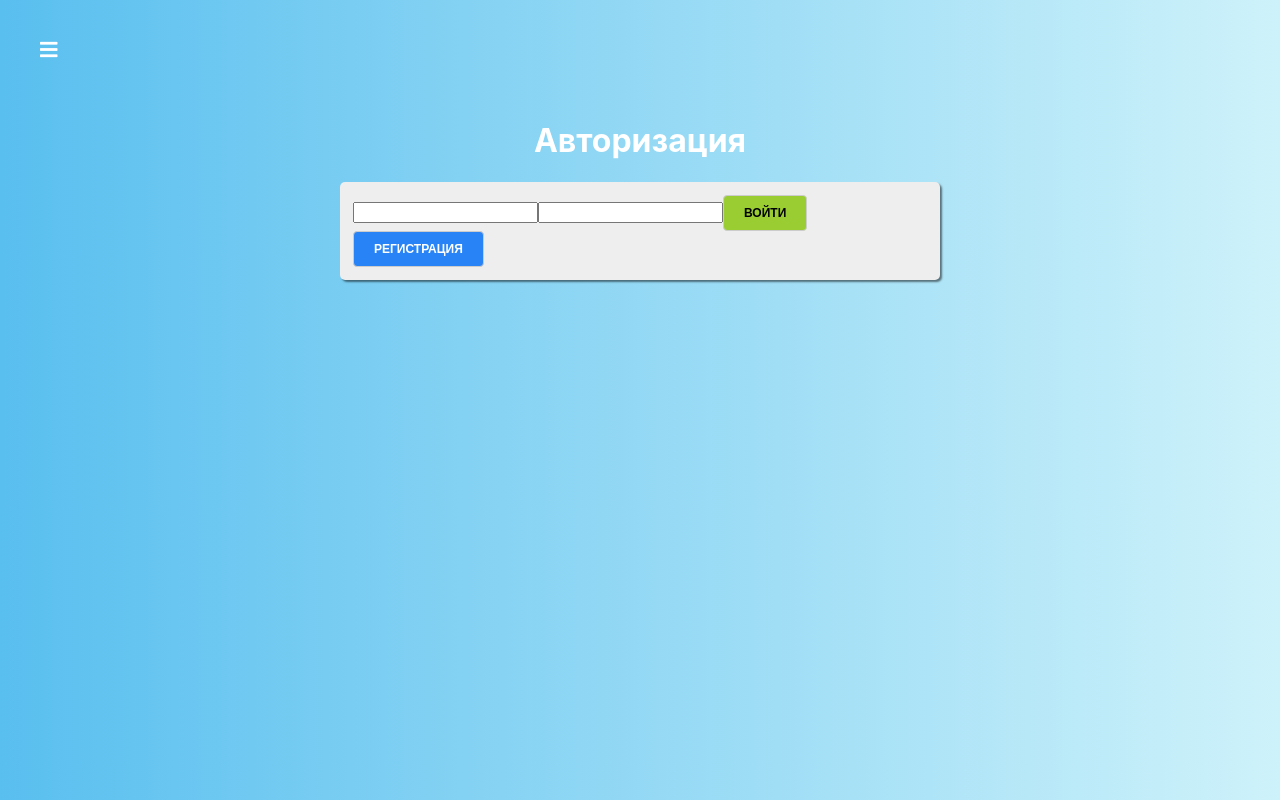
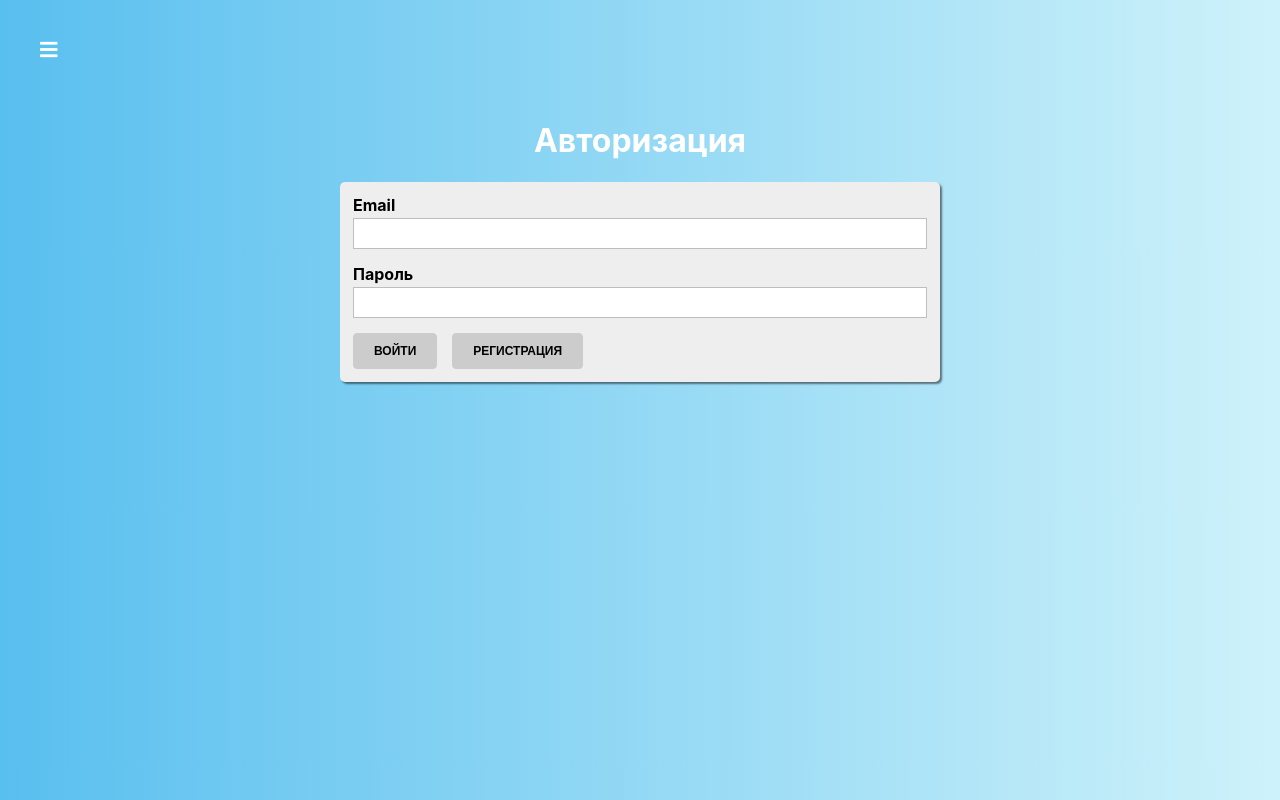
Before and after one commit to OverNovik/Learn-project, a React app in the folder react-quiz/: page /auth in a window 1280 px wide. Built offline with nearby package versions, Linux system fonts and the light colour scheme.

Commit message:
add validation form

```diff
--- /dev/null
+++ b/react-quiz/src/components/UI/Input/Input.js
@@ -0,0 +1,32 @@
+import React from "react";
+import classes from './Input.module.css';
+
+function isInvalid({valid, touched, shouldValidate}) {
+  return !valid && shouldValidate && touched
+}
+
+const Input = props => {
+  const inputType = props.type || 'text'
+  const cls = [classes.Input]
+  const htmlFor = `${inputType}-${Math.random()}`
+
+  if (isInvalid(props)) {
+    cls.push(classes.invalid)
+  }
+
+  return (
+    <div className={cls.join(' ')}>
+      <label htmlFor={htmlFor}>{props.label}</label>
+      <input
+        type={inputType}
+        id={htmlFor}
+        value={props.value}
+        onChange={props.onChange}
+      />
+
+      {isInvalid(props) ? <span>{props.errorMessage || 'Введите верное значение'}</span> : null}
+    </div>
+  )
+}
+
+export default Input;
--- /dev/null
+++ b/react-quiz/src/components/UI/Input/Input.module.css
@@ -0,0 +1,31 @@
+.Input {
+  margin-bottom: 15px;
+}
+
+.Input label {
+  margin-bottom: 3px;
+  padding: 0;
+  display: block;
+  font-weight: bold;
+}
+
+.Input input {
+  display: block;
+  box-sizing: border-box;
+  border: 1px solid #bebebe;
+  padding: 7px;
+  margin: 0 0 5px;
+  width: 100%;
+  outline: none;
+  transition: all 300ms ease-in-out;
+}
+
+.Input span {
+  color: red;
+  font-size: 12px;
+  font-weight: bold;
+}
+
+.Input.invalid label {
+  color: red;
+}
--- a/react-quiz/src/containers/Auth/Auth.js
+++ b/react-quiz/src/containers/Auth/Auth.js
@@ -1,8 +1,43 @@
 import React, {Component} from "react";
 import Button from "../../components/UI/Button/Button";
 import classes from './Auth.module.css';
+import Input from "../../components/UI/Input/Input";
 
+function validateEmail(email) {
+  const re = /^(([^<>()[\]\\.,;:\s@"]+(\.[^<>()[\]\\.,;:\s@"]+)*)|(".+"))@((\[[0-9]{1,3}\.[0-9]{1,3}\.[0-9]{1,3}\.[0-9]{1,3}\])|(([a-zA-Z\-0-9]+\.)+[a-zA-Z]{2,}))$/;
+  return re.test(String(email).toLowerCase());
+}
 export default class Auth extends Component {
+
+  state = {
+    isFormValid: false,
+    formControls: {
+      email: {
+        value: '',
+        type: 'email',
+        label: 'Email',
+        errorMessage: 'Введите корректный email',
+        valid: false,
+        touched: false,
+        validation: {
+          required: true,
+          email: true
+        }
+      },
+      password: {
+        value: '',
+        type: 'password',
+        label: 'Пароль',
+        errorMessage: 'Введите корректный пароль',
+        valid: false,
+        touched: false,
+        validation: {
+          required: true,
+          minLength: 6
+        }
+      }
+    }
+  }
 
   loginHandler = () => {
 
@@ -16,23 +51,88 @@
     event.preventDefault()
   }
 
+  validateControl(value, validation) {
+    if (!validation) {
+      return true
+    }
+
+    let isValid = true
+
+    if (validation.required) {
+      isValid = value.trim() !== '' && isValid
+    }
+
+    if (validation.email) {
+      isValid = validateEmail(value) && isValid
+    }
+
+    if (validation.minLength) {
+      isValid = value.length >= validation.minLength && isValid
+    }
+
+    return isValid
+  }
+
+  onChangeHandler = (event, controlName) => {
+    const formControls = {...this.state.formControls}
+    const control = {...formControls[controlName]}
+
+    control.value = event.target.value
+    control.touched = true
+    control.valid = this.validateControl(control.value, control.validation)
+
+    formControls[controlName] = control
+
+    let isFormValid = true
+
+    Object.keys(formControls).forEach(name => {
+      isFormValid = formControls[name].valid && isFormValid
+    })
+
+    this.setState({
+      formControls, isFormValid
+    })
+  }
+
+  renderInputs() {
+    return Object.keys(this.state.formControls).map((controlName, index) => {
+      const control = this.state.formControls[controlName]
+      return (
+        <Input
+          key={controlName + index}
+          type={control.type}
+          value={control.value}
+          valid={control.valid}
+          touched={control.touched}
+          label={control.label}
+          errorMessage={control.errorMessage}
+          shouldValidate={!!control.validation}
+          onChange={event => this.onChangeHandler(event, controlName)}
+        />
+      )
+    })
+  }
+
   render() {
     return (
       <div  className={classes.Auth}>
         <div>
           <h1>Авторизация</h1>
           <form onSubmit={this.submitHandler} className={classes.AuthForm}>
-            <input type='text' />
-            <input type='text' />
+
+            {this.renderInputs()}
+
             <Button
               type="success"
               onClick={this.loginHandler}
+              disabled={!this.state.isFormValid}
             >
             Войти
             </Button>
             <Button
               type="primary"
               onClick={this.registerHandler}
+              disabled={!this.state.isFormValid}
             >
             Регистрация
             </Button>
```
